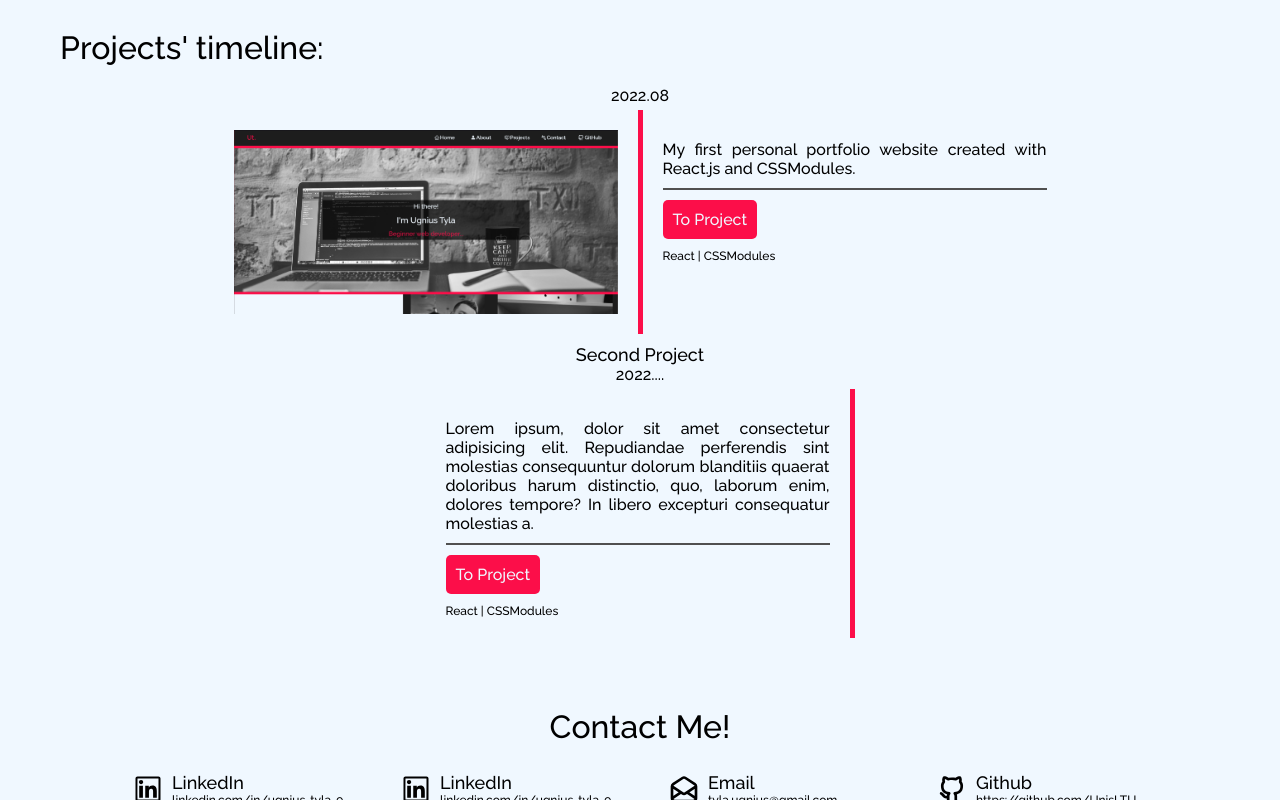
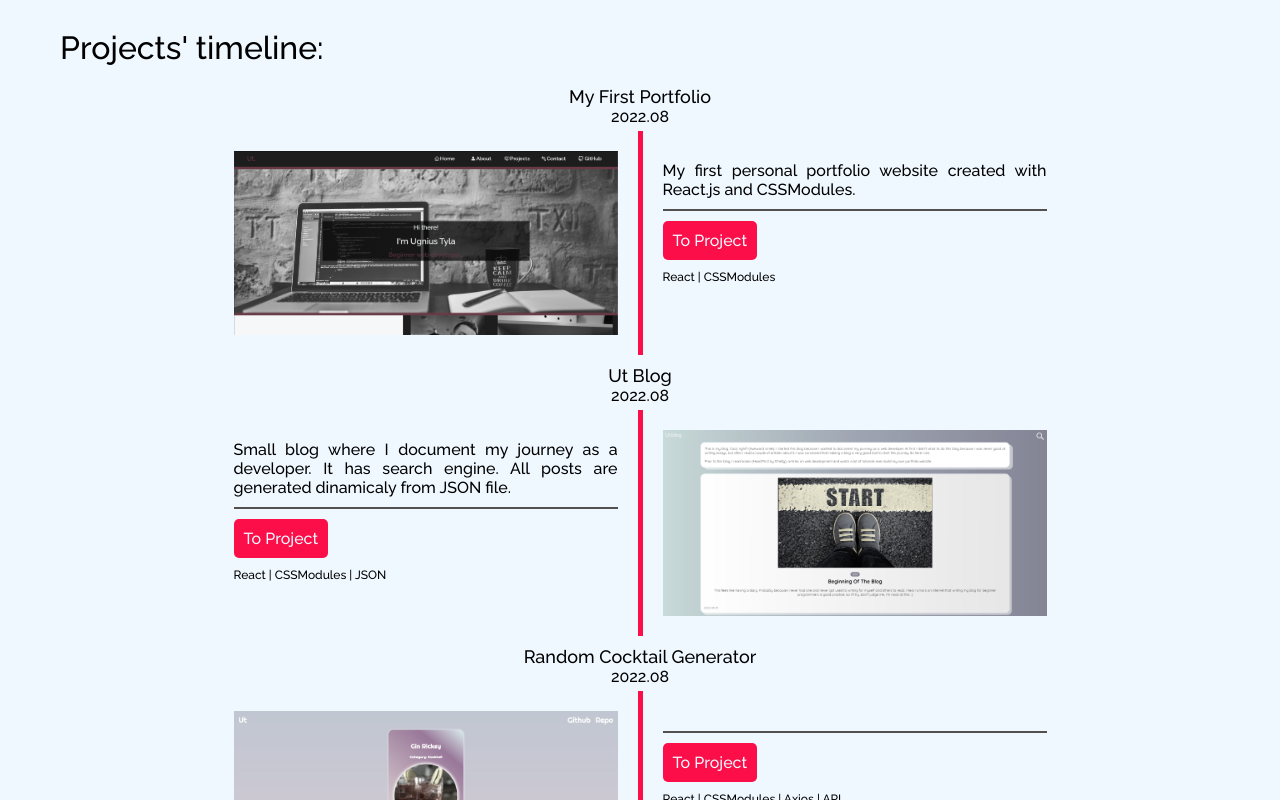
Before and after one commit to UnisLTU/portfolio, a React (Create React App) app: page / in a window 1280 px wide. Shown: the part 1600-2400 px from the top of the page. Built offline with nearby package versions, Linux system fonts and the light colour scheme.

Commit message:
New projects

```diff
--- a/src/components/About/About.jsx
+++ b/src/components/About/About.jsx
@@ -4,6 +4,7 @@ import me2 from '../../Assets/me2.jpg';
 import { AiFillHtml5 } from 'react-icons/ai'
 import { DiCss3, DiJavascript1, DiReact, DiSass, DiNpm } from 'react-icons/di'
 import { FaNode, FaBootstrap } from 'react-icons/fa'
+import {SiTypescript} from "react-icons/si"
 import GitHubCalendar from 'react-github-calendar';
 import Aos from 'aos';
 import "aos/dist/aos.css"
@@ -37,17 +38,18 @@ const About = () => {
             <DiJavascript1 className={styles.skillset_container} />
             <DiNpm className={styles.skillset_container} />
             <FaBootstrap className={styles.skillset_container} />
+            <DiReact className={styles.skillset_container} />
+            <FaNode className={styles.skillset_container} />
           </div>
         </div>
         <div data-aos="zoom-out-up" data-aos-delay="500">
           <div style={{ display: "flex", justifyContent: "center" }}>Learning atm:</div>
           <div style={{ display: "flex", justifyContent: "center" }}>
-            <DiReact className={styles.skillset_container} />
-            <FaNode className={styles.skillset_container} />
+            <SiTypescript className={styles.skillset_container}/>
             <DiSass className={styles.skillset_container} />
           </div>
         </div>
-        <div data-aos="zoom-out-up" data-aos-delay="500" style={{ display: "flex", justifyContent: "center"}}>
+        <div data-aos="zoom-out-up" data-aos-delay="500" style={{ display: "flex", justifyContent: "center" }}>
           <div id={styles.calender}>
             <div id={styles.contributions}>My contributions</div>
             <GitHubCalendar username="UnisLTU" color="#fc0e49" />
--- a/src/components/Projects/Projects.jsx
+++ b/src/components/Projects/Projects.jsx
@@ -1,6 +1,8 @@
 import React from 'react'
 import styles from "./Projects.module.css"
 import portfolio from '../../Assets/port.PNG';
+import blog from '../../Assets/blog.PNG'
+import cocktail from '../../Assets/cocktail.PNG'
 
 
 
@@ -9,6 +11,7 @@ function Projects() {
 
   const projects = [{
     name: "My first portfolio",
+    flexDirection : true,
     date: "2022.08",
     src: portfolio,
     alt: "portfolio",
@@ -16,11 +19,29 @@ function Projects() {
     href: "https://unisltu.github.io/portfolio/",
     libraries: "React | CSSModules",
   },
+  {
+    name: "Ut Blog",
+    flexDirection : false,
+    date: "2022.08",
+    src: blog,
+    alt: "blog",
+    p_tag: "Small blog where I document my journey as a developer. It has search engine. All posts are generated dinamicaly from JSON file.",
+    href: "",
+    libraries: "React | CSSModules | JSON",
+  },
+  {
+    name: "Random cocktail generator",
+    flexDirection : true,
+    date: "2022.08",
+    src: cocktail,
+    alt: "cocktail",
+    p_tag: "",
+    href: "https://unisltu.github.io/cocktails/",
+    libraries: "React | CSSModules | Axios | API",
+  },
+]
 
 
-]
-
-  console.log(projects);
 
   return (
     <>
@@ -29,9 +50,9 @@ function Projects() {
       </div>
       {projects.map(link =>
         <>
-          <div className={styles.project_name}>{link.home}</div>
+          <div className={styles.project_name}>{link.name}</div>
           <div className={styles.project_date}>{link.date}</div>
-          <div className={styles.divider_container}>
+          <div className={[link.flexDirection ? styles.divider_container : styles.divider_container_reverse]}>
             <img src={link.src} alt={link.alt}/>
             <div className={styles.divider}></div>
             <div className={styles.text_container}>
@@ -42,17 +63,6 @@ function Projects() {
             </div>
           </div>
         </>)}
-      <div className={styles.project_name}>Second project</div>
-      <div className={styles.project_date}>2022....</div>
-      <div className={styles.divider_container}>
-        <div className={styles.text_container}>
-          <p>Lorem ipsum, dolor sit amet consectetur adipisicing elit. Repudiandae perferendis sint molestias consequuntur dolorum blanditiis quaerat doloribus harum distinctio, quo, laborum enim, dolores tempore? In libero excepturi consequatur molestias a.</p>
-          <a className={styles.alternate2} href="/">To Project</a>
-          <div className={styles.frameworks}> React | CSSModules </div>
-        </div>
-        <div className={styles.divider}></div>
-        <img src={portfolio} alt="image1" />
-      </div>
     </>
   )
 }
--- a/src/components/Projects/Projects.module.css
+++ b/src/components/Projects/Projects.module.css
@@ -5,7 +5,6 @@
   font-size: 32px;
   background-color: aliceblue;
   padding-bottom: 20px;
-
 }
 
 .project_name {
@@ -16,7 +15,6 @@
   width: 100%;
   font-size: 18px;
   text-transform: capitalize;
-
 }
 
 .project_date {
@@ -36,14 +34,29 @@
   background-color: aliceblue;
 }
 
+.divider_container_reverse {
+  display: flex;
+  flex-direction: row-reverse;
+  justify-content: center;
+  padding-bottom: 10px;
+  background-color: aliceblue;
+}
+
 .divider {
   width: 5px;
   background-color: #fc0e49;
 }
 
-.text_container, .divider_container img {
+.text_container {
   padding: 20px;
   width: 30%;
+}
+
+.divider_container img,
+.divider_container_reverse img {
+  padding: 20px;
+  width: 30%;
+  filter: grayscale(80%);
 }
 
 .text_container p {
@@ -54,7 +67,7 @@
   padding-bottom: 10px;
   text-align: justify;
   border-bottom: #505050 2px solid;
-
+  filter: none;
 }
 
 .text_container a {
@@ -64,6 +77,7 @@
   background-color: #fc0e49;
   border-radius: 5px;
   color: aliceblue;
+  filter: none;
 }
 
 .frameworks {
@@ -72,13 +86,14 @@
   font-size: 12px;
 }
 
-
 @media only screen and (max-width: 500px) {
   .divider {
     display: none;
   }
 
-  img {display: none;}
+  img {
+    display: none;
+  }
 
   .projects_container {
     display: flex;
```
Also changed, not shown: src/Assets/blog.PNG (added), src/Assets/cocktail.PNG (added). Lines whose indentation alone changed are shown as unchanged.
